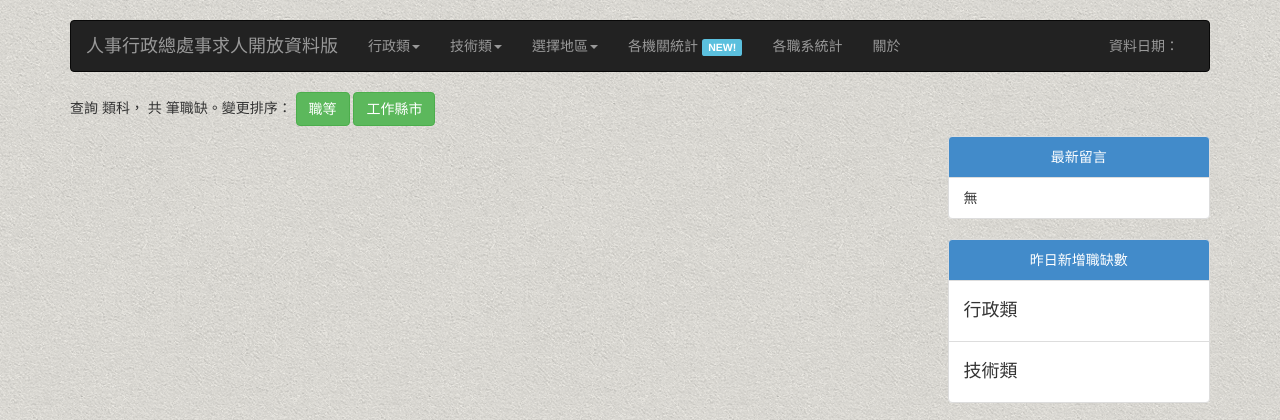
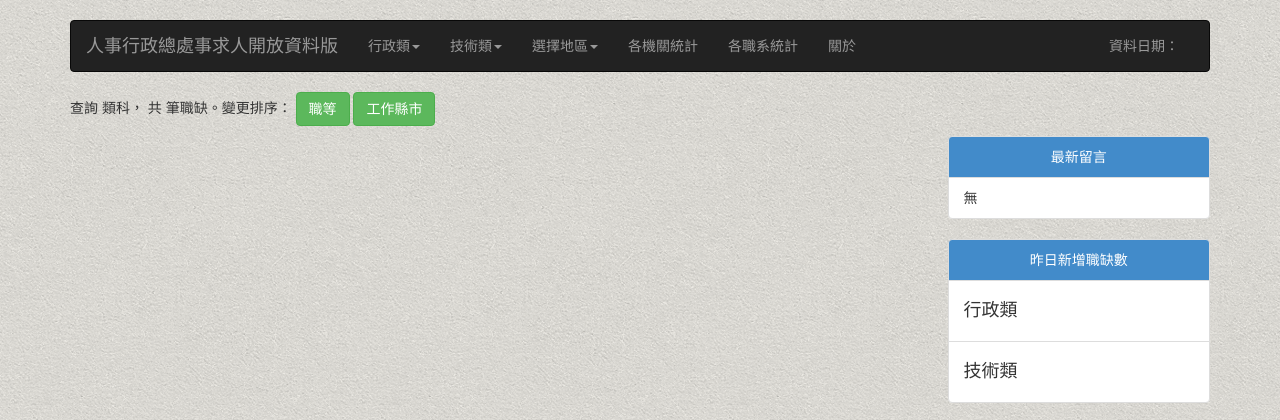
Before and after one commit to jwlin/opencpa, a Django app: template opencpa/job/templates/job/result.html in a window 1280 px wide. Shown: the top 420 px of the page. Run offline with Django 3.2, Linux system fonts and the light colour scheme; the template is opened without the code that fills it, so the values that code supplies are empty; some libraries are stand-ins or nearby versions.

Commit message:
remove the new tag

```diff
--- a/opencpa/job/templates/job/result.html
+++ b/opencpa/job/templates/job/result.html
@@ -37,7 +37,7 @@
             <li><a href="#">離島地區</a></li>
         </ul>
     </li>
-	<li><a href="{% url 'job:dept' %}" target="_blank">各機關統計 <span class="label label-info">NEW!</span></a></li>
+	<li><a href="{% url 'job:dept' %}" target="_blank">各機關統計</a></li>
 	<li><a href="{% url 'job:trend' %}" target="_blank">各職系統計</a></li>
 	<li><a href="./about">關於</a></li>
 {% endblock %}
```
